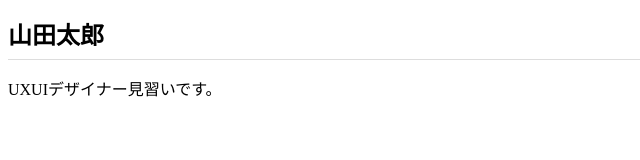
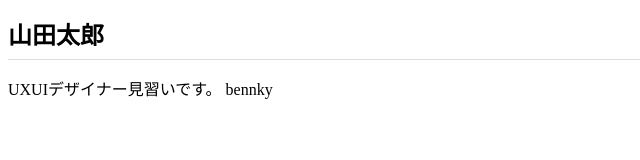
Before and after one commit to obyoboy/dotinstall.github.io, a plain HTML site: page index.html in a window 1280 px wide. Shown: the full height of the page, 0-640 px from the left. Drawn offline with Linux system fonts and the light colour scheme.

Commit message:
Add files via upload

```diff
--- a/index.html
+++ b/index.html
@@ -9,6 +9,8 @@
 </head>
 <body>
   <h1>山田太郎</h1>
-  <p>UXUIデザイナー見習いです。</p>
+  <p>UXUIデザイナー見習いです。
+    bennky
+  </p>
 </body>
 </html>
```
